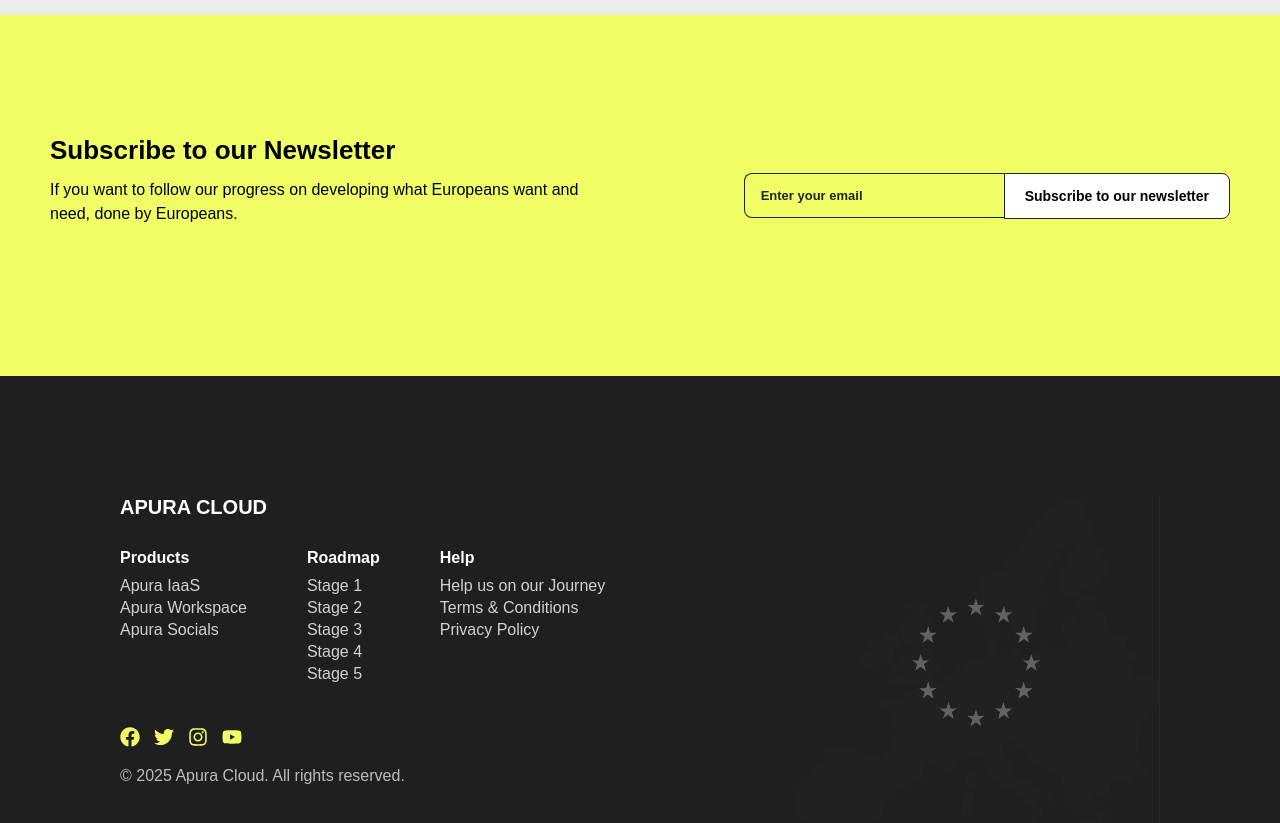
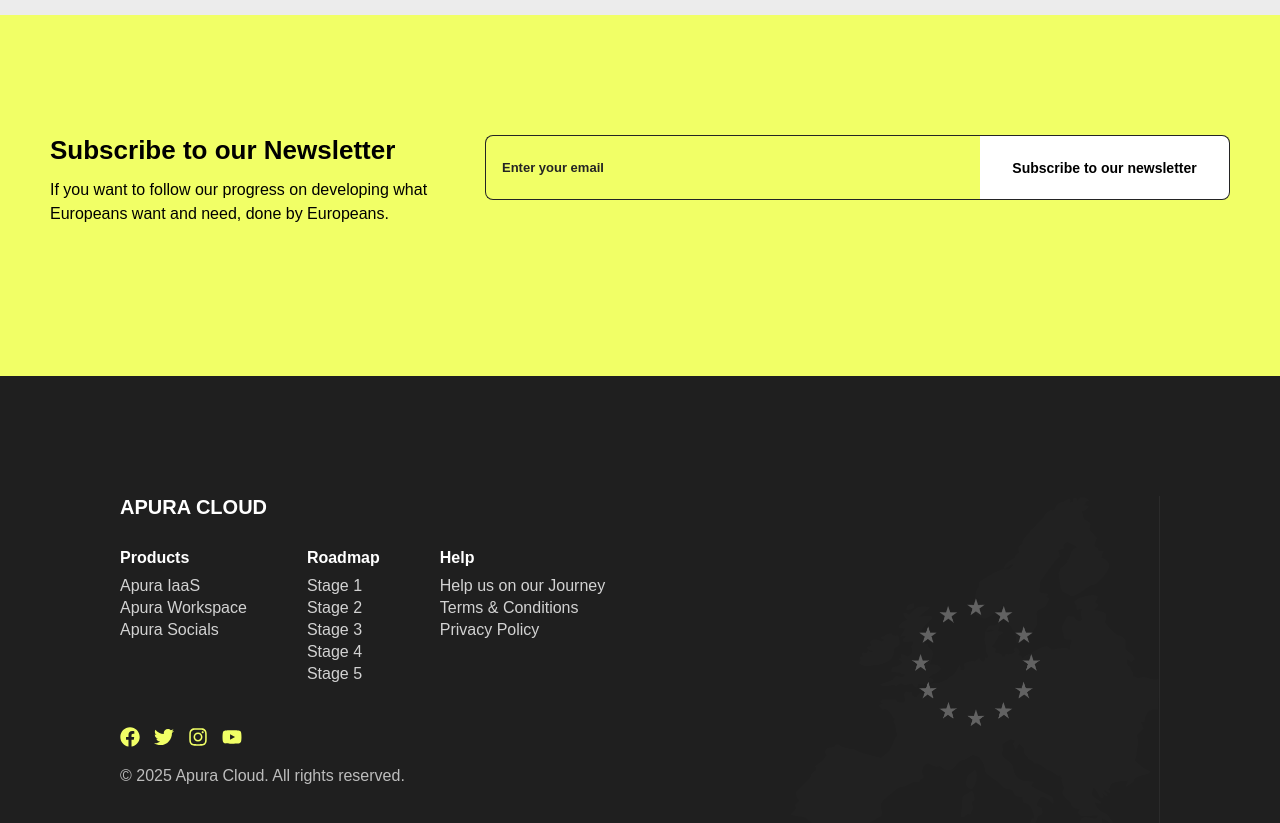
Before and after one commit to Ashraf-git-projects/APURA-thumbstack, a React (Vite) app: page / in a window 1280 px wide. Shown: the part 4920-5743 px from the top of the page. Built offline with nearby package versions, Linux system fonts and the light colour scheme; a web font is replaced by a local one.

Commit message:
some Ui fix-1

```diff
--- a/src/sections/Newsletter.css
+++ b/src/sections/Newsletter.css
@@ -25,22 +25,23 @@
 
 .news-form {
   display: flex;
-  align-items: center;
   gap: 0;
+  align-items: stretch;
 }
 
 .news-input {
   padding: 14px 16px;
   border: 1px solid var(--color-black);
   border-right: none;
-  width: 260px;
+  width: 495px;
   font-size: 13px;
   border-radius: 8px 0 0 8px;
   outline: none;
   background-color: var(--color-yellow);
   font-variation-settings: "wght" 600;
-  color: #242424
-
+  color: #242424;
+   height: 65px;
+transition: background-color 0.2s ease;
 }
 .news-input::placeholder {
   color: #242424;
@@ -51,13 +52,27 @@
 
 .news-btn {
   padding: 14px 20px;
+   padding: 0 28px;
   background-color: #FFFFFF;
   border: 1px solid var(--color-black);
   border-radius: 0 8px 8px 0;
   cursor: pointer;
   font-size: 14px;
   font-weight: 600;
+   height: 65px;
+   width: 250px;
+   white-space: nowrap;
+  display: flex;
+  align-items: center;
+  justify-content: center;
+  border-left: none;
+transition: background-color 0.2s ease;
 }
+
+.news-btn:hover {
+  background-color: #f7f7f7;
+}
+
 /* =============================
       TABLET (769px – 1024px)
 ============================= */
--- a/src/sections/Products.css
+++ b/src/sections/Products.css
@@ -29,8 +29,12 @@
   min-height: 430px;
    height: 672px;
    width: 460px;
+transition: background-color 0.25s ease, transform 0.25s ease;
 }
-
+.product-card:hover{
+  background-color: #f1ff66;
+  transform: translateY(-2px);
+}
 
 .card-yellow {
   background-color: #f1ff66;
--- a/src/styles/global.css
+++ b/src/styles/global.css
@@ -5,11 +5,6 @@
   /* Colors */
   --color-black: #242424;
   --color-yellow: #F1FF66;
-
-  --gray-500: #6B7280;
-  --gray-400: #9CA3AF;
-  --gray-200: #E5E7EB;
-  --gray-100: #F3F4F6;
 
   /* Layout */
   --container-width: 1200px;
```
